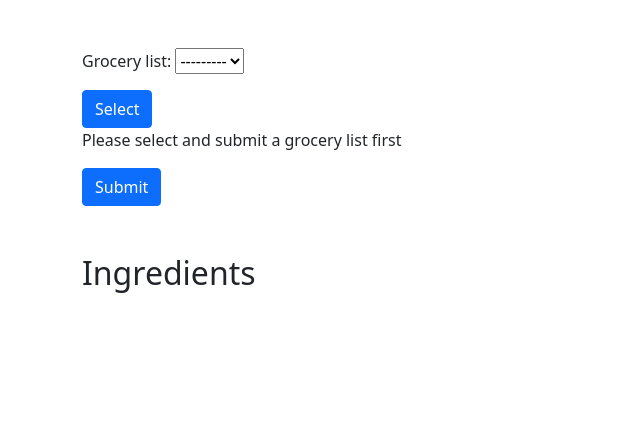
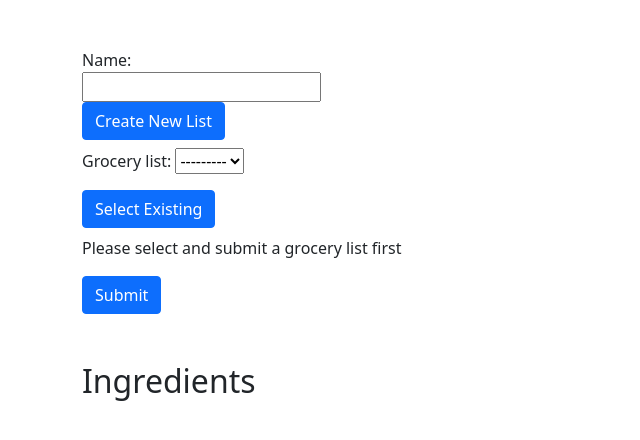
Before and after one commit to jeromebelpaire/foodplanner, a Django app: page /recipes/recipe_sum/ in a window 1280 px wide. Shown: the top 440 px of the page, without its empty margins (0-640 px from the left). Run offline with Django 4.2, Linux system fonts and the light colour scheme; the visitor is signed in with stand-in values (Sample User, id 1); data that the repository does not hold is empty.

Commit message:
feat: added creation button

```diff
--- a/recipes/templates/recipes/recipe_sum.html
+++ b/recipes/templates/recipes/recipe_sum.html
@@ -14,13 +14,18 @@
       integrity="sha256-2Pmvv0kuTBOenSvLm6bvfBSSHrUJ+3A7x6P5Ebd07/g="
       crossorigin="anonymous"
     ></script>
-    <script></script>
   </head>
   <body>
     <div class="container py-5">
-      <form id="grocery-list-form" method="post">
+      <form id="create-grocery-list-form" method="post">
+        {% csrf_token %}
+        <label for="name">Name:</label><br />
+        <input type="text" id="name" name="name" required /><br />
+        <input type="submit" class="btn btn-primary" value="Create New List" />
+      </form>
+      <form id="grocery-list-form" class="my-2" method="post">
         {% csrf_token %} {{ grocery_list_form.as_p }}
-        <button type="submit" class="btn btn-primary">Select</button>
+        <button type="submit" class="btn btn-primary">Select Existing</button>
       </form>
       <form id="recipe-form" method="post">
         <p>Please select and submit a grocery list first</p>
@@ -31,6 +36,23 @@
     </div>
     <script>
       $(document).ready(function () {
+        $("#create-grocery-list-form").submit(function (e) {
+          e.preventDefault();
+
+          $.ajax({
+            url: "{% url 'create_grocery_list' %}",
+            type: "POST",
+            data: {
+              name: $("#name").val(),
+              csrfmiddlewaretoken: $("input[name=csrfmiddlewaretoken]").val(),
+            },
+            success: function (response) {
+              alert("Grocery list created successfully!");
+              location.reload();
+            },
+          });
+        });
+
         $("#recipe-form").submit(function (e) {
           e.preventDefault();
           var form_data1 = $(this).serializeArray();
--- a/recipes/urls.py
+++ b/recipes/urls.py
@@ -8,6 +8,7 @@ urlpatterns = [
     path("recipe_sum/", views.recipe_sum_view, name="recipe_sum_view"),
     path("save_planned_recipe/", views.save_planned_recipe, name="save_planned_recipe"),
     path("get_planned_ingredients/", views.get_planned_ingredients, name="get_planned_ingredients"),
+    path("create_grocery_list/", views.create_grocery_list, name="create_grocery_list"),
     path(
         "generate_recipe_select_form/",
         views.generate_recipe_select_form,
--- a/recipes/views.py
+++ b/recipes/views.py
@@ -27,6 +27,18 @@ def recipe_view(request, recipe_slug, guests=1):
     context = {"recipe": recipe, "ingredients": scaled_ingredients}
 
     return render(request, "recipes/recipe.html", context)
+
+
+@login_required
+@csrf_exempt
+def create_grocery_list(request):
+    if request.method == "POST":
+        name = request.POST.get("name")
+        grocery_list = GroceryList(name=name, user=request.user)
+        grocery_list.save()
+        return JsonResponse({"message": "Grocery list created successfully!"}, status=201)
+    else:
+        return JsonResponse({"error": "Invalid request"}, status=400)
 
 
 def generate_recipe_select_form(request):
```
